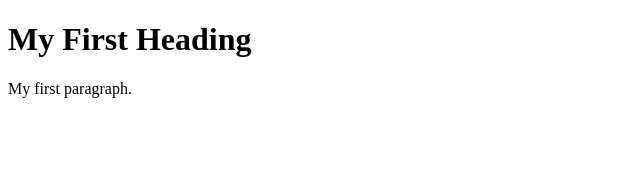
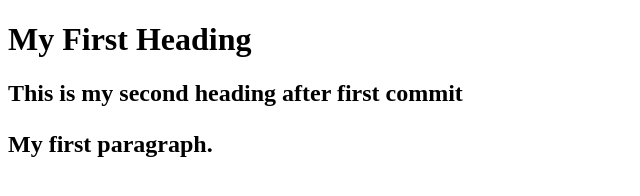
Before and after one commit to RIDDHITRIVEDI/TestRepo, a plain HTML site: page index.html in a window 1280 px wide. Shown: the whole page, without its empty margins (0-640 px from the left). Drawn offline with Linux system fonts and the light colour scheme.

Commit message:
Second Commit

```diff
--- a/index.html
+++ b/index.html
@@ -1,10 +1,12 @@
 <!DOCTYPE html>
 <html>
+
 <body>
 
-<h1>My First Heading</h1>
-
-<p>My first paragraph.</p>
+    <h1>My First Heading</h1>
+    <h2>This is my second heading after first commit<h2>
+            <p>My first paragraph.</p>
 
 </body>
+
 </html>
```
